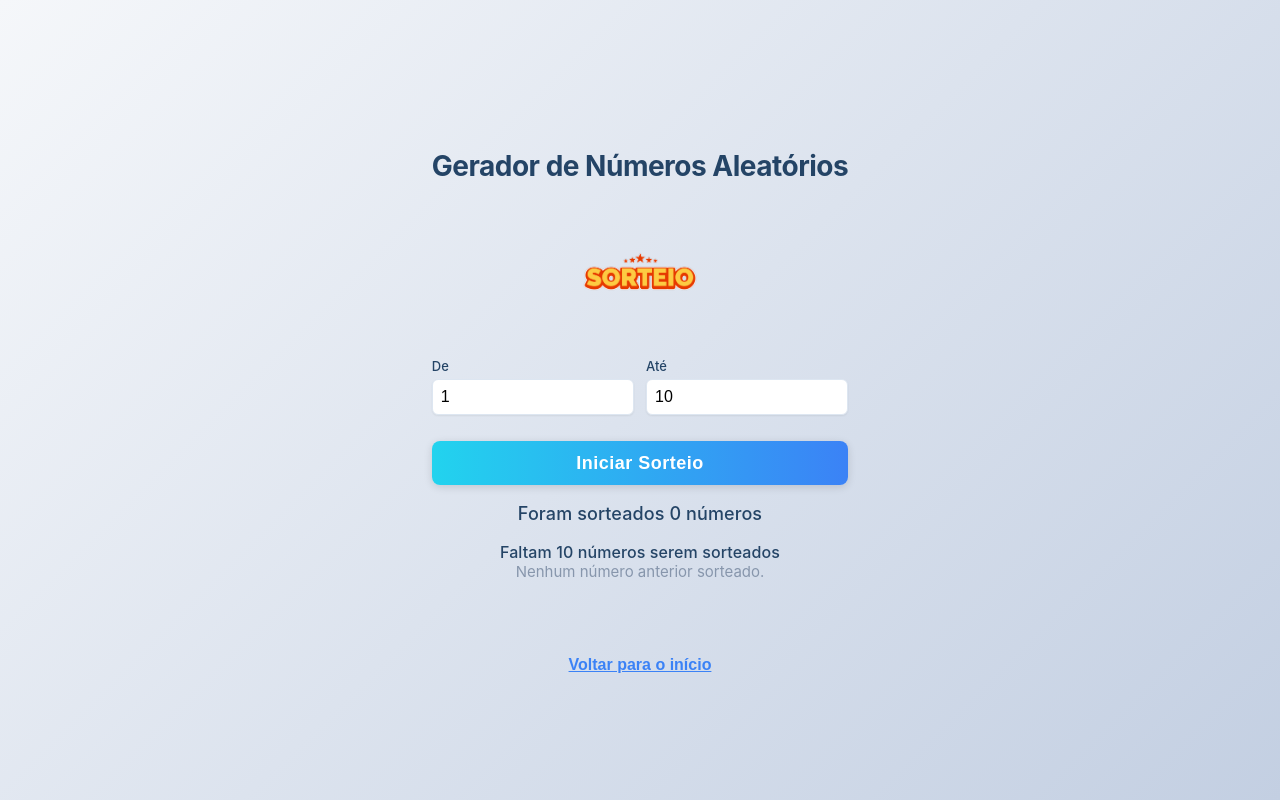
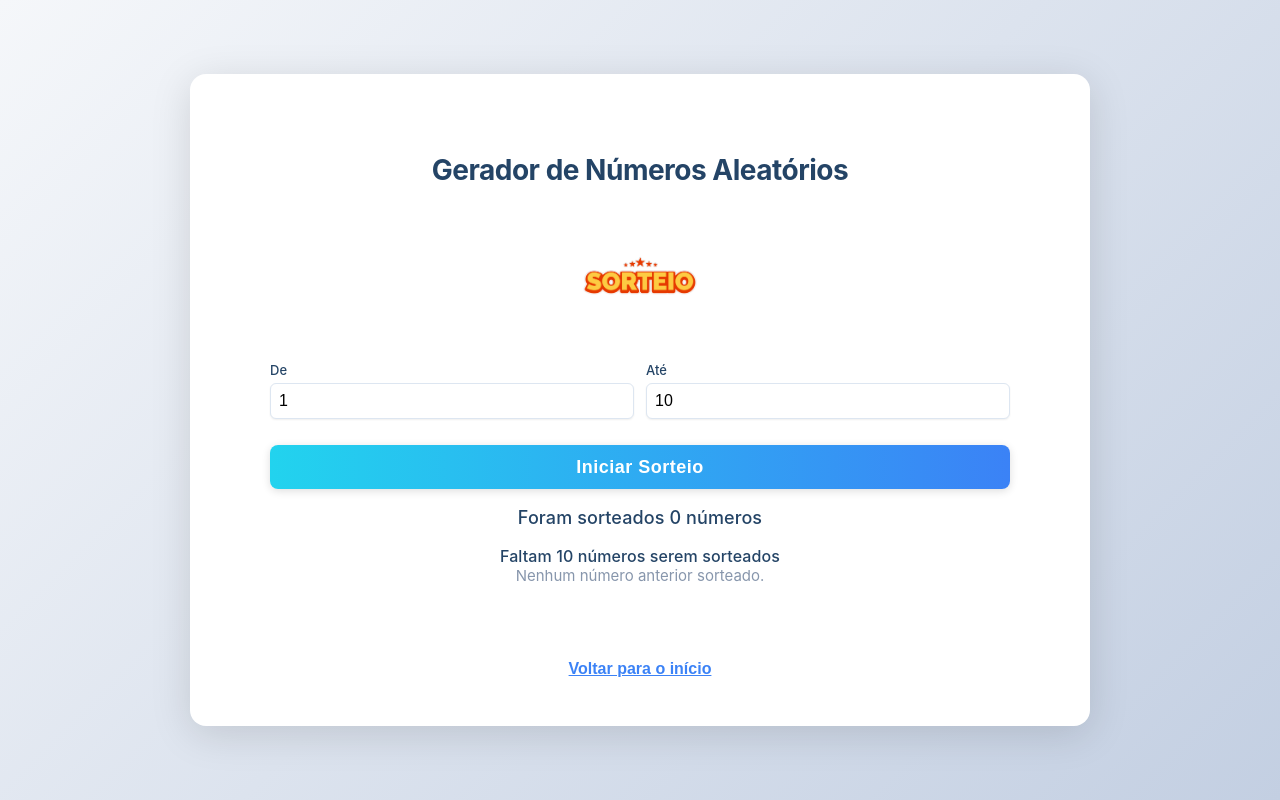
Before and after one commit to joartur/gerador-de-numeros, a Next.js app: page / in a window 1280 px wide. Both pictures are taken after a click on the button "Sortear Automaticamente". Built offline with nearby package versions, Linux system fonts and the light colour scheme.

Commit message:
Update globals.css

```diff
--- a/src/app/globals.css
+++ b/src/app/globals.css
@@ -7,3 +7,44 @@ body {
 * {
   box-sizing: border-box;
 }
+@keyframes fadeIn {
+  from { opacity: 0; transform: translateY(10px);}
+  to { opacity: 1; transform: translateY(0);}
+}
+@keyframes popIn {
+  0% { transform: scale(0.6); opacity: 0.6;}
+  60% { transform: scale(1.2);}
+  100% { transform: scale(1); opacity: 1;}
+}
+.gn-main-section {
+  max-width: 420px;
+  width: 100%;
+  padding: 2.5rem 2rem 2rem 2rem;
+  margin: 0 auto;
+  background: #fff;
+  border-radius: 16px;
+  box-shadow: 0 4px 24px rgba(0,0,0,0.08);
+  transition: max-width 0.3s, padding 0.3s;
+}
+.gn-grid {
+  min-height: 56px;
+  max-height: 220px;
+  overflow-y: auto;
+  display: grid;
+  grid-template-columns: repeat(auto-fit, minmax(60px, 1fr));
+  gap: 10px;
+  margin: 0 auto;
+  width: 100%;
+}
+@media (min-width: 1200px) {
+  .gn-main-section {
+    max-width: 900px;
+    padding: 3.5rem 5rem 3rem 5rem;
+    box-shadow: 0 8px 40px rgba(0,0,0,0.13);
+  }
+  .gn-grid {
+    max-height: 400px !important;
+    grid-template-columns: repeat(auto-fit, minmax(70px, 1fr)) !important;
+    gap: 18px !important;
+  }
+}
```
